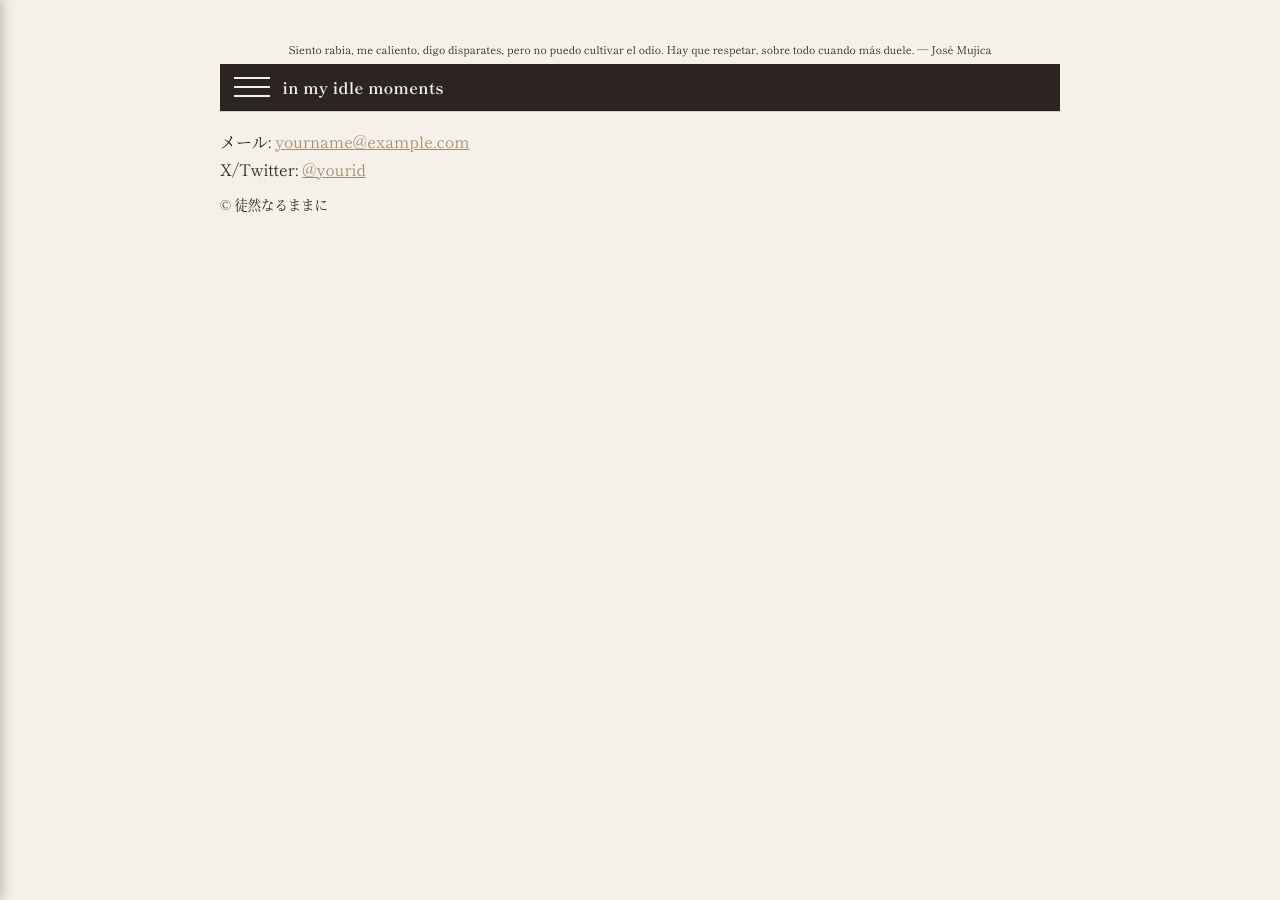
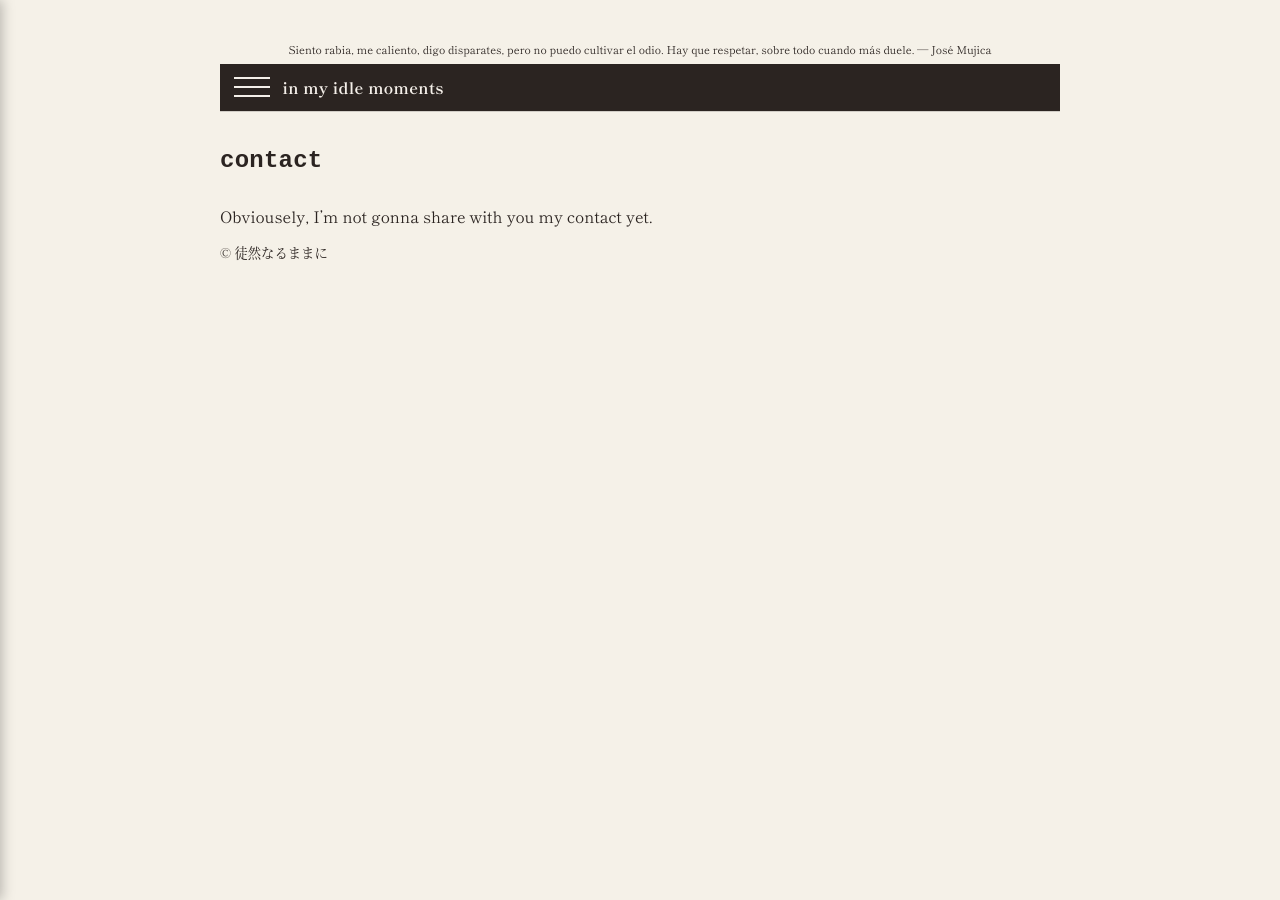
Before and after one commit to tsuredurenarumamani/notes, a Jekyll site: the page built from contact.md, in a window 1280 px wide. Built offline with Jekyll 4.4.1, drawn with Linux system fonts in a browser that asks for light colours; some web fonts are replaced.

Commit message:
Update contact.md

```diff
--- a/contact.md
+++ b/contact.md
@@ -3,5 +3,5 @@ layout: default
 title: Contact
 permalink: /contact/
 ---
-メール: <a href="mailto:yourname@example.com">yourname@example.com</a><br>
-X/Twitter: <a href="https://x.com/yourid">@yourid</a>
+## contact
+Obviousely, I'm not gonna share with you my contact yet.
```
